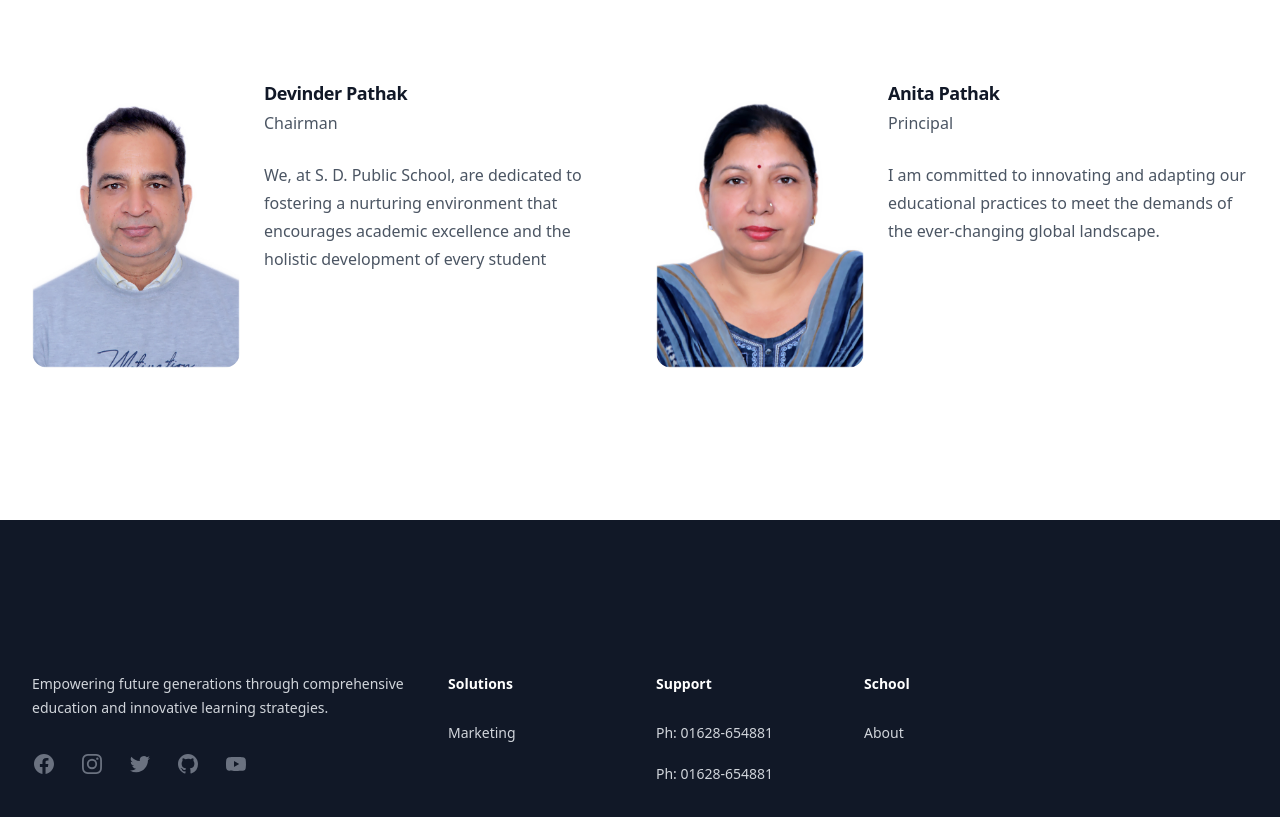
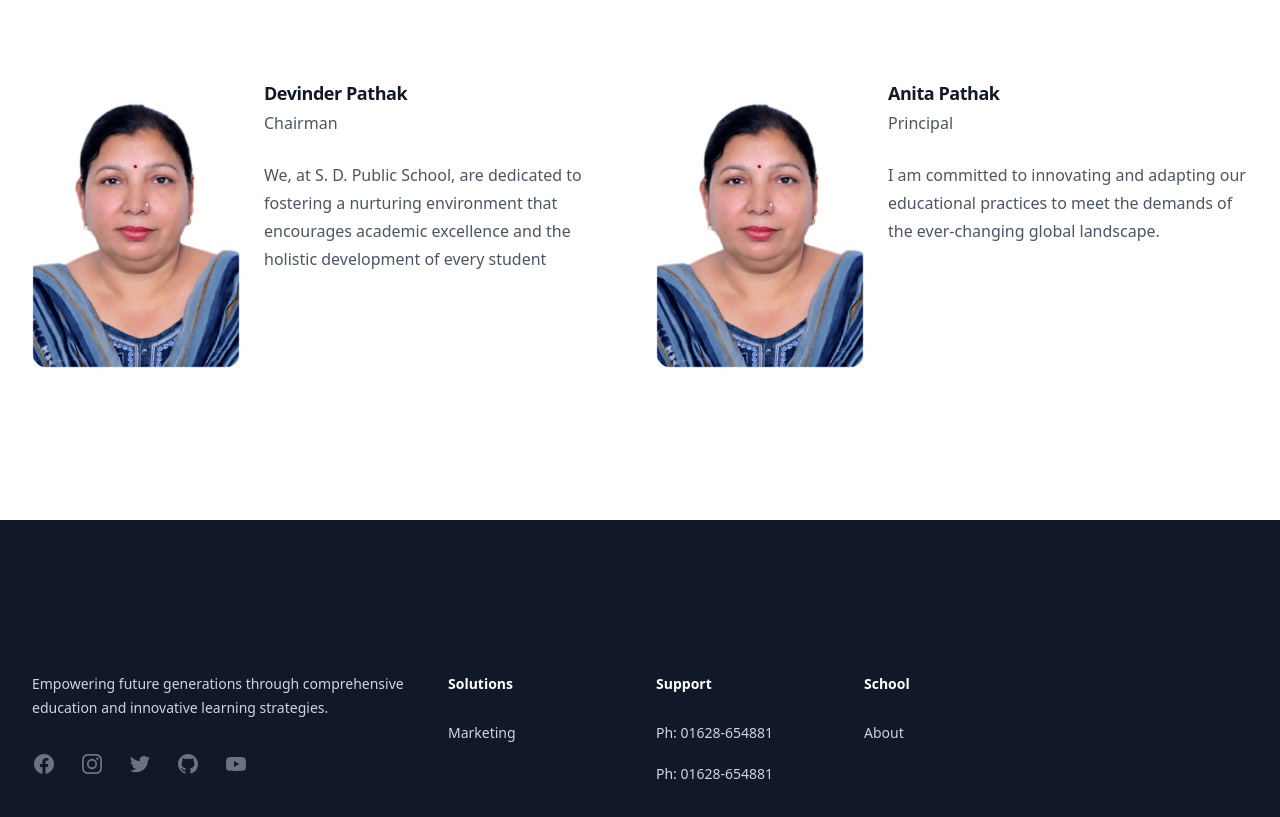
Before and after one commit to MananPathak13/School_Website, a plain HTML site: page index.html in a window 1280 px wide. Shown: the part 1835-2652 px from the top of the page. Drawn offline with nearby package versions, Linux system fonts and the light colour scheme.

Commit message:
Update index.html

```diff
--- a/index.html
+++ b/index.html
@@ -165,7 +165,7 @@
     </div>
     <ul role="list" class="mx-auto mt-20 grid max-w-2xl grid-cols-1 gap-x-6 gap-y-20 sm:grid-cols-2 lg:max-w-4xl lg:gap-x-8 xl:max-w-none">
       <li class="flex flex-col gap-6 xl:flex-row">
-        <img class="aspect-[4/5] w-52 flex-none rounded-2xl object-cover" src="Devinder_Pathak.jpg" alt="">
+        <img class="aspect-[4/5] w-52 flex-none rounded-2xl object-cover" src="Anita_Pathak.jpg" alt="">
         <div class="flex-auto">
           <h3 class="text-lg font-semibold leading-8 tracking-tight text-gray-900">Devinder Pathak</h3>
           <p class="text-base leading-7 text-gray-600">Chairman</p>
```
